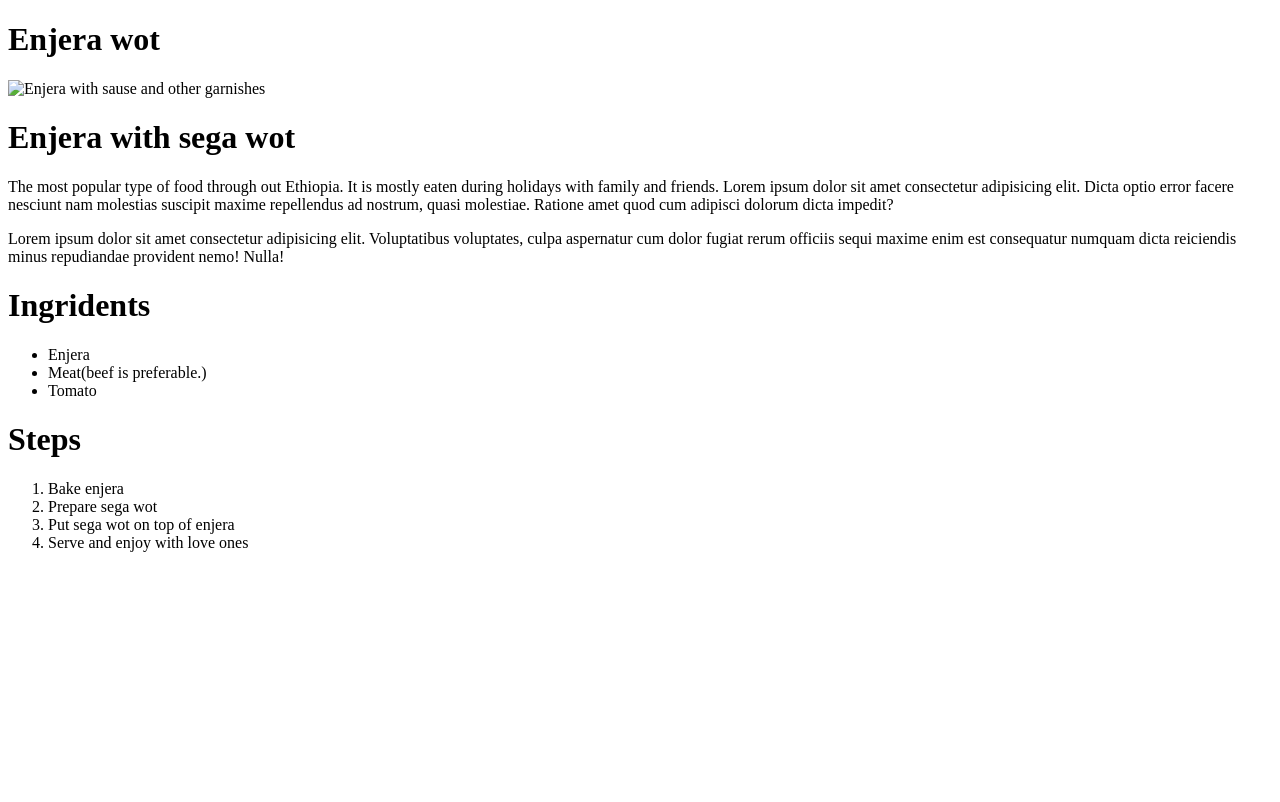
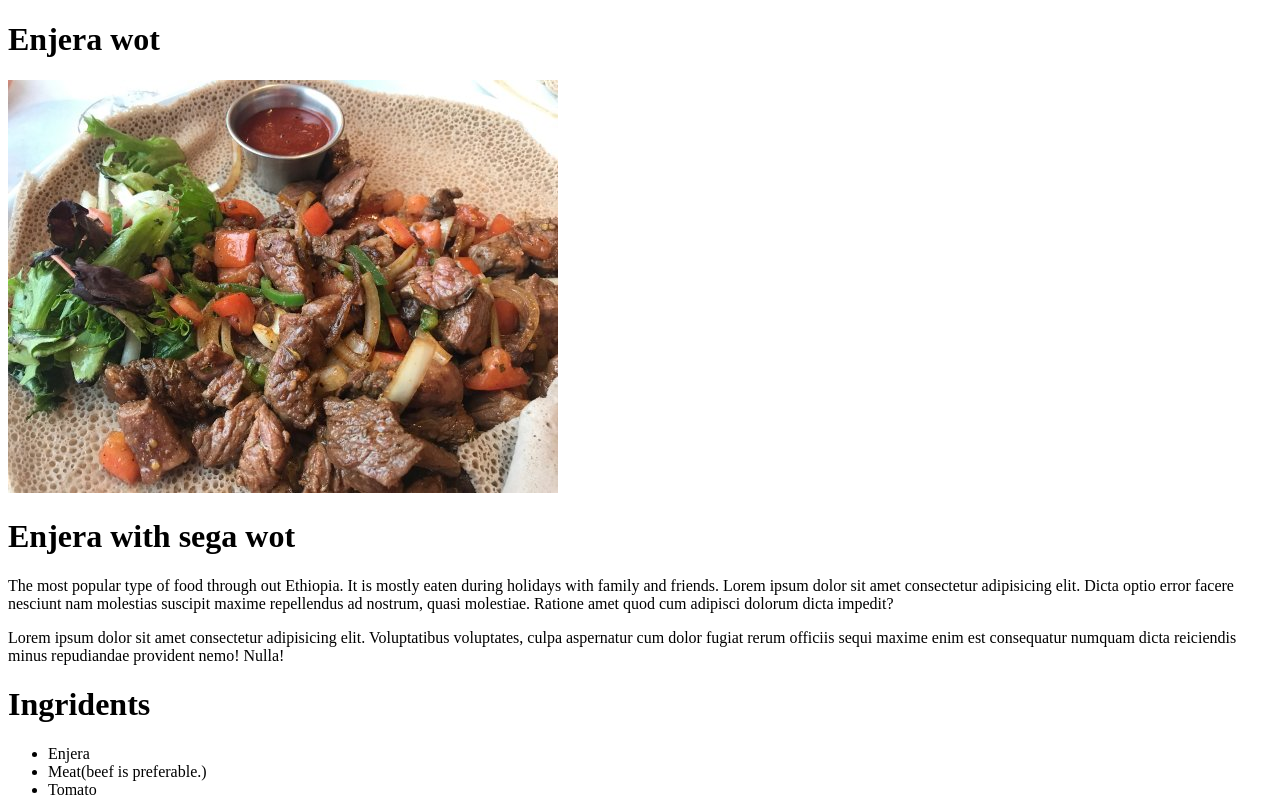
Before and after one commit to betsha1830/odin-recipes, a plain HTML site: page pages/enjera-wot.html in a window 1280 px wide. Shown: the top 802 px of the page. Drawn offline with Linux system fonts and the light colour scheme.

Commit message:
fixed broken image link

```diff
--- a/pages/enjera-wot.html
+++ b/pages/enjera-wot.html
@@ -8,7 +8,7 @@
 </head>
 <body>
     <h1>Enjera wot</h1>
-    <img src="images/enjera.jpg" alt="Enjera with sause and other garnishes">
+    <img src="../images/enjera.jpg" alt="Enjera with sause and other garnishes">
     <h1>Enjera with sega wot</h1>
     <p>The most popular type of food through out Ethiopia. It is mostly eaten during holidays with family and friends. Lorem ipsum dolor sit amet consectetur
         adipisicing elit. Dicta optio error facere nesciunt nam molestias suscipit maxime repellendus ad nostrum, quasi molestiae. Ratione amet quod cum adipisci
```
